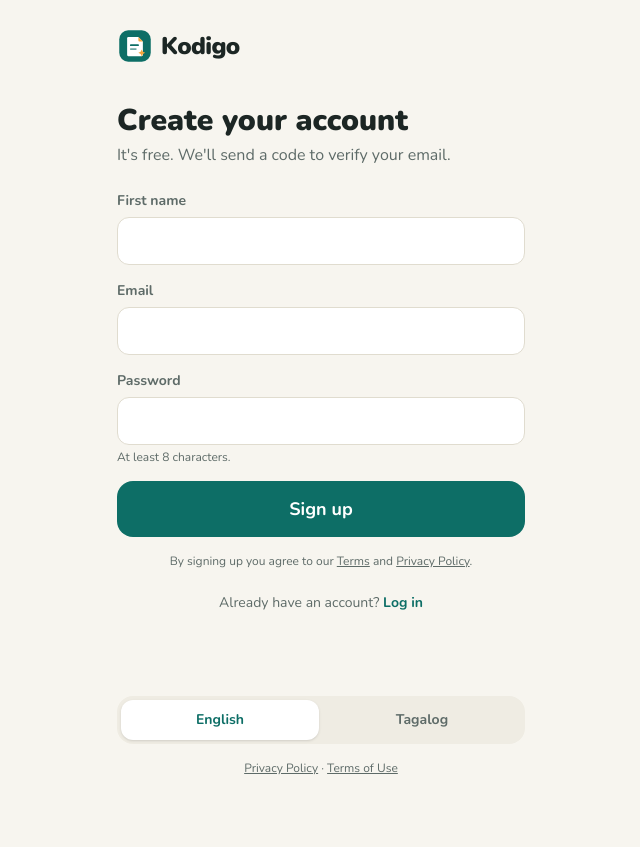
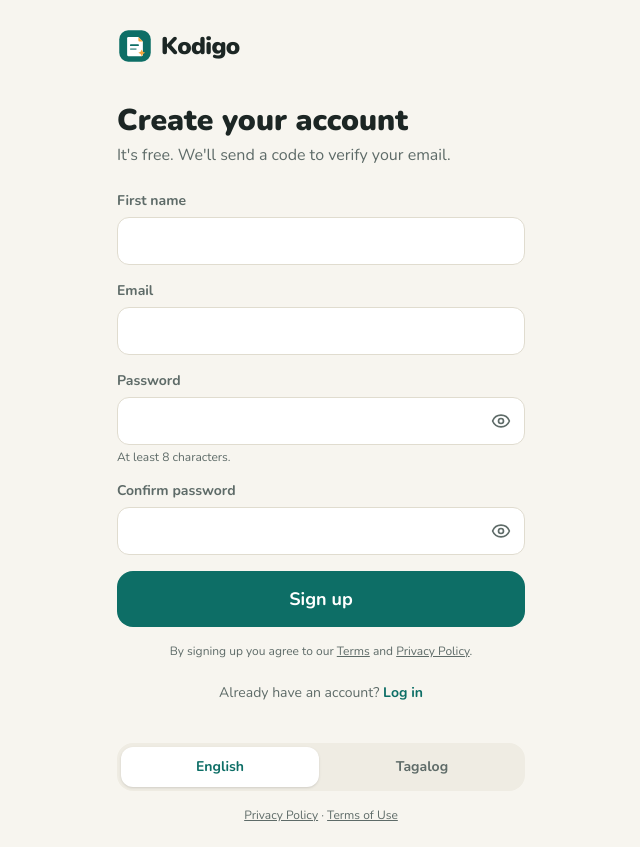
Before and after one commit to KlRAAA/Kodigo-AI-Study-Buddy, a Next.js app: page /auth/sign-up in a window 1280 px wide. Shown: the whole page, without its empty margins (319-959 px from the left). Before the commit the page ends 800 px from the top, so only its background shows below. Built offline with nearby package versions, Linux system fonts and the light colour scheme; no server answers.

Commit message:
fix: add password confirm and show toggle, full-width Turnstile

```diff
--- a/messages/en.json
+++ b/messages/en.json
@@ -60,7 +60,11 @@
       "verified": "Your email is verified. You can log in now.",
       "reset": "Password changed. Log in with your new password.",
       "deleted": "Your account and all your data have been deleted."
-    }
+    },
+    "confirmPassword": "Confirm password",
+    "passwordMismatch": "Passwords don’t match.",
+    "showPassword": "Show password",
+    "hidePassword": "Hide password"
   },
   "errors": {
     "invalid_input": "Something in the form doesn't look right. Please check and try again.",
@@ -77,6 +81,7 @@
     "invalid_credentials": "Wrong email or password.",
     "email_taken": "That email already has an account. Try logging in.",
     "weak_password": "Your password needs at least 8 characters.",
+    "password_mismatch": "Your passwords don’t match. Please type them again.",
     "invalid_code": "That code is wrong or expired. Try again or ask for a new one.",
     "too_long": "Your notes are too long. Split them into smaller sets.",
     "unknown": "Something went wrong. Please try again."
--- a/messages/tl.json
+++ b/messages/tl.json
@@ -60,7 +60,11 @@
       "verified": "Verified na ang email mo. Pwede ka nang mag-log in.",
       "reset": "Napalitan na ang password. Mag-log in gamit ang bago mong password.",
       "deleted": "Nabura na ang account mo at lahat ng data mo."
-    }
+    },
+    "confirmPassword": "Kumpirmahin ang password",
+    "passwordMismatch": "Hindi magkapareho ang password.",
+    "showPassword": "Ipakita ang password",
+    "hidePassword": "Itago ang password"
   },
   "errors": {
     "invalid_input": "May mali sa form. Pakicheck at subukan ulit.",
@@ -77,6 +81,7 @@
     "invalid_credentials": "Mali ang email o password.",
     "email_taken": "May account na ang email na iyan. Subukang mag-log in.",
     "weak_password": "Kailangan ng hindi bababa sa 8 characters ang password mo.",
+    "password_mismatch": "Hindi magkapareho ang mga password mo. Pakitype ulit.",
     "invalid_code": "Mali o expired na ang code. Subukan ulit o humingi ng bago.",
     "too_long": "Masyadong mahaba ang notes mo. Hatiin ito sa mas maliliit na set.",
     "unknown": "May nangyaring mali. Pakisubukan ulit."
--- a/src/app/auth/forgot-password/forgot-form.tsx
+++ b/src/app/auth/forgot-password/forgot-form.tsx
@@ -2,8 +2,9 @@
 
 import Link from "next/link";
 import { useLocale, useTranslations } from "next-intl";
-import { useActionState } from "react";
+import { useActionState, useState } from "react";
 import { ErrorMessage, SubmitButton } from "@/components/form";
+import { PasswordInput } from "@/components/password-input";
 import { Turnstile } from "@/components/turnstile";
 import { Input, Label } from "@/components/ui";
 import { requestResetAction, resetPasswordAction } from "@/server/actions/auth";
@@ -21,6 +22,9 @@ export function ForgotPasswordForm({
   const locale = useLocale();
   const [requestState, requestAction] = useActionState(requestResetAction, null);
   const [resetState, resetAction] = useActionState(resetPasswordAction, null);
+  const [password, setPassword] = useState("");
+  const [confirm, setConfirm] = useState("");
+  const mismatch = confirm.length > 0 && confirm !== password;
 
   return (
     <div className="space-y-6">
@@ -59,15 +63,35 @@ export function ForgotPasswordForm({
           </div>
           <div>
             <Label htmlFor="password">{t("newPassword")}</Label>
-            <Input
+            <PasswordInput
               id="password"
               name="password"
-              type="password"
               autoComplete="new-password"
               minLength={8}
               maxLength={128}
               required
+              value={password}
+              onChange={(e) => setPassword(e.target.value)}
             />
+          </div>
+          <div>
+            <Label htmlFor="confirmPassword">{t("confirmPassword")}</Label>
+            <PasswordInput
+              id="confirmPassword"
+              name="confirmPassword"
+              autoComplete="new-password"
+              maxLength={128}
+              required
+              value={confirm}
+              onChange={(e) => setConfirm(e.target.value)}
+              aria-invalid={mismatch}
+              aria-describedby={mismatch ? "confirm-error" : undefined}
+            />
+            {mismatch && (
+              <p id="confirm-error" className="mt-1 text-xs font-bold text-danger">
+                {t("passwordMismatch")}
+              </p>
+            )}
           </div>
           {resetState && !resetState.ok && <ErrorMessage code={resetState.error} />}
           <SubmitButton>{t("resetPassword")}</SubmitButton>
--- a/src/app/auth/sign-in/sign-in-form.tsx
+++ b/src/app/auth/sign-in/sign-in-form.tsx
@@ -4,6 +4,7 @@ import Link from "next/link";
 import { useLocale, useTranslations } from "next-intl";
 import { useActionState } from "react";
 import { ErrorMessage, SubmitButton } from "@/components/form";
+import { PasswordInput } from "@/components/password-input";
 import { Turnstile } from "@/components/turnstile";
 import { Alert, Input, Label } from "@/components/ui";
 import { signInAction } from "@/server/actions/auth";
@@ -33,7 +34,7 @@ export function SignInForm({
         </div>
         <div>
           <Label htmlFor="password">{t("password")}</Label>
-          <Input id="password" name="password" type="password" autoComplete="current-password" required />
+          <PasswordInput id="password" name="password" autoComplete="current-password" required />
         </div>
         <Turnstile siteKey={siteKey} language={locale} />
         {state && !state.ok && <ErrorMessage code={state.error} />}
--- a/src/app/auth/sign-up/sign-up-form.tsx
+++ b/src/app/auth/sign-up/sign-up-form.tsx
@@ -2,8 +2,9 @@
 
 import Link from "next/link";
 import { useLocale, useTranslations } from "next-intl";
-import { useActionState } from "react";
+import { useActionState, useState } from "react";
 import { ErrorMessage, SubmitButton } from "@/components/form";
+import { PasswordInput } from "@/components/password-input";
 import { Turnstile } from "@/components/turnstile";
 import { Input, Label } from "@/components/ui";
 import { signUpAction } from "@/server/actions/auth";
@@ -12,6 +13,9 @@ export function SignUpForm({ siteKey }: { siteKey: string | undefined }) {
   const t = useTranslations("auth");
   const locale = useLocale();
   const [state, formAction] = useActionState(signUpAction, null);
+  const [password, setPassword] = useState("");
+  const [confirm, setConfirm] = useState("");
+  const mismatch = confirm.length > 0 && confirm !== password;
 
   return (
     <div className="space-y-6">
@@ -31,19 +35,39 @@ export function SignUpForm({ siteKey }: { siteKey: string | undefined }) {
         </div>
         <div>
           <Label htmlFor="password">{t("password")}</Label>
-          <Input
+          <PasswordInput
             id="password"
             name="password"
-            type="password"
             autoComplete="new-password"
             minLength={8}
             maxLength={128}
             required
+            value={password}
+            onChange={(e) => setPassword(e.target.value)}
             aria-describedby="password-hint"
           />
           <p id="password-hint" className="mt-1 text-xs text-muted">
             {t("passwordHint")}
           </p>
+        </div>
+        <div>
+          <Label htmlFor="confirmPassword">{t("confirmPassword")}</Label>
+          <PasswordInput
+            id="confirmPassword"
+            name="confirmPassword"
+            autoComplete="new-password"
+            maxLength={128}
+            required
+            value={confirm}
+            onChange={(e) => setConfirm(e.target.value)}
+            aria-invalid={mismatch}
+            aria-describedby={mismatch ? "confirm-error" : undefined}
+          />
+          {mismatch && (
+            <p id="confirm-error" className="mt-1 text-xs font-bold text-danger">
+              {t("passwordMismatch")}
+            </p>
+          )}
         </div>
         <Turnstile siteKey={siteKey} language={locale} />
         {state && !state.ok && <ErrorMessage code={state.error} />}
--- /dev/null
+++ b/src/components/password-input.tsx
@@ -0,0 +1,27 @@
+"use client";
+
+import { Eye, EyeOff } from "lucide-react";
+import { useTranslations } from "next-intl";
+import { useState, type InputHTMLAttributes } from "react";
+import { Input } from "./ui";
+
+/** Password field with a show/hide toggle. */
+export function PasswordInput(props: Omit<InputHTMLAttributes<HTMLInputElement>, "type">) {
+  const t = useTranslations("auth");
+  const [visible, setVisible] = useState(false);
+  return (
+    <div className="relative">
+      <Input {...props} type={visible ? "text" : "password"} className="pr-12" />
+      <button
+        type="button"
+        onClick={() => setVisible((v) => !v)}
+        aria-label={visible ? t("hidePassword") : t("showPassword")}
+        aria-pressed={visible}
+        aria-controls={props.id}
+        className="absolute inset-y-0 right-0 flex w-12 items-center justify-center rounded-r-xl text-muted active:text-text"
+      >
+        {visible ? <EyeOff aria-hidden className="size-5" /> : <Eye aria-hidden className="size-5" />}
+      </button>
+    </div>
+  );
+}
--- a/src/components/turnstile.tsx
+++ b/src/components/turnstile.tsx
@@ -4,6 +4,7 @@ import { useEffect, useRef } from "react";
 
 type TurnstileApi = {
   render: (el: HTMLElement, opts: Record<string, unknown>) => string;
+  reset: (id: string) => void;
   remove: (id: string) => void;
 };
 
@@ -32,7 +33,14 @@ export function Turnstile({ siteKey, language }: { siteKey: string | undefined;
           sitekey: siteKey,
           language: language === "tl" ? "tl" : "en",
           appearance: "interaction-only",
+          size: "flexible",
           "response-field-name": "cf-turnstile-response",
+          "refresh-expired": "auto",
+          "retry": "auto",
+          "error-callback": (code: string) => {
+            // Code only (no user data). See Cloudflare's Turnstile error code list.
+            console.warn(`Turnstile error ${code}`);
+          },
         });
         window.clearInterval(timer);
       } else if (++tries > 100) {
@@ -46,5 +54,5 @@ export function Turnstile({ siteKey, language }: { siteKey: string | undefined;
   }, [siteKey, language]);
 
   if (!siteKey) return null;
-  return <div ref={ref} className="min-h-0" />;
+  return <div ref={ref} className="w-full" />;
 }
--- a/src/server/actions/auth.ts
+++ b/src/server/actions/auth.ts
@@ -34,9 +34,20 @@ async function checkTurnstile(formData: FormData) {
   return verifyTurnstile(typeof token === "string" ? token : null, await clientIp());
 }
 
-const signUpSchema = z.object({ name: z.string().trim().min(1).max(60), email, password, locale: z.string().optional() });
+const signUpSchema = z.object({
+  name: z.string().trim().min(1).max(60),
+  email,
+  password,
+  confirmPassword: z.string().max(128),
+  locale: z.string().optional(),
+});
+
+function passwordsMatch(formData: FormData) {
+  return formData.get("password") === formData.get("confirmPassword");
+}
 
 export async function signUpAction(_prev: ActionResult | null, formData: FormData): Promise<ActionResult> {
+  if (!passwordsMatch(formData)) return fail("password_mismatch");
   const parsed = signUpSchema.safeParse(Object.fromEntries(formData));
   if (!parsed.success) {
     const pw = formData.get("password");
@@ -123,15 +134,17 @@ export async function requestResetAction(_prev: ActionResult | null, formData: F
   redirect(`/auth/forgot-password?step=code&email=${encodeURIComponent(parsed.data)}`);
 }
 
-const resetSchema = z.object({ email, otp, password });
+const resetSchema = z.object({ email, otp, password, confirmPassword: z.string().max(128) });
 
 export async function resetPasswordAction(_prev: ActionResult | null, formData: FormData): Promise<ActionResult> {
+  if (!passwordsMatch(formData)) return fail("password_mismatch");
   const parsed = resetSchema.safeParse(Object.fromEntries(formData));
   if (!parsed.success) {
     const pw = formData.get("password");
     return fail(typeof pw === "string" && pw.length < 8 ? "weak_password" : "invalid_code");
   }
-  const { error } = await getAuth().emailOtp.resetPassword(parsed.data);
+  const { email: mail, otp: code, password: pw } = parsed.data;
+  const { error } = await getAuth().emailOtp.resetPassword({ email: mail, otp: code, password: pw });
   if (error) return mapAuthError({ ...error, code: error.code ?? "INVALID_CODE" });
   redirect("/auth/sign-in?reset=1");
 }
--- a/src/server/actions/result.ts
+++ b/src/server/actions/result.ts
@@ -14,6 +14,7 @@ export type ErrorCode =
   | "invalid_credentials"
   | "email_taken"
   | "weak_password"
+  | "password_mismatch"
   | "invalid_code"
   | "too_long"
   | "unknown";
```
